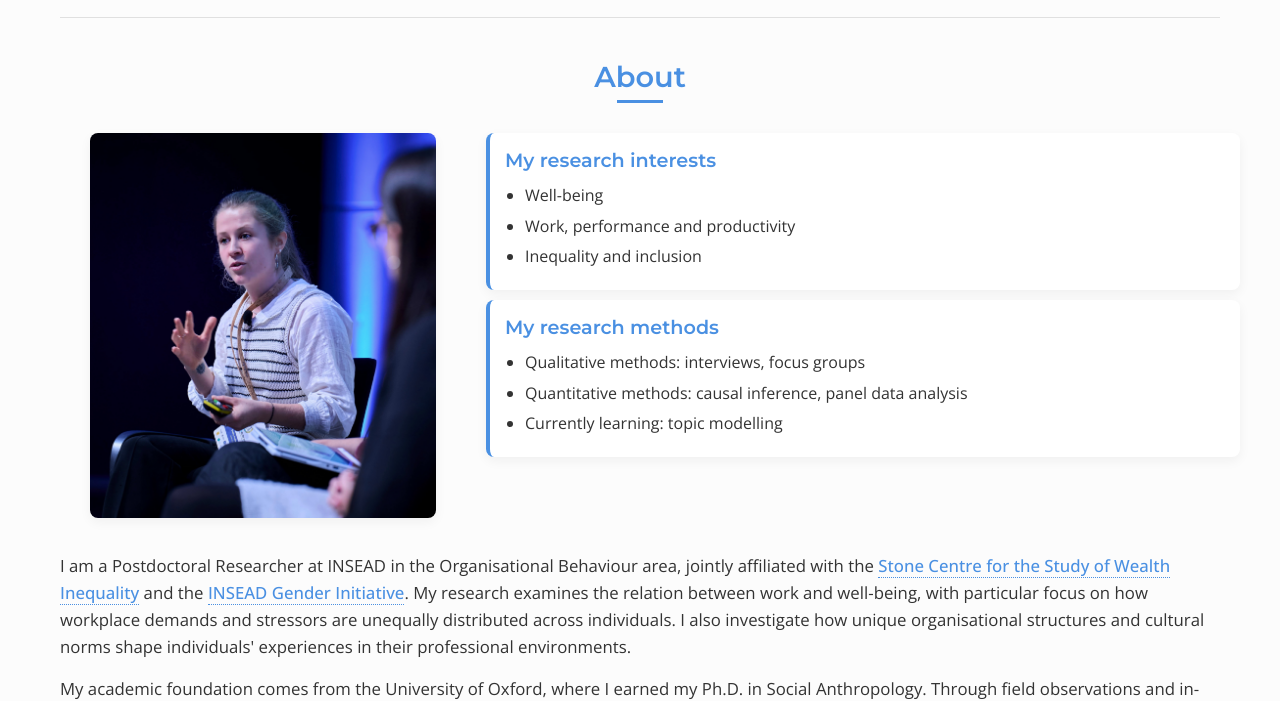
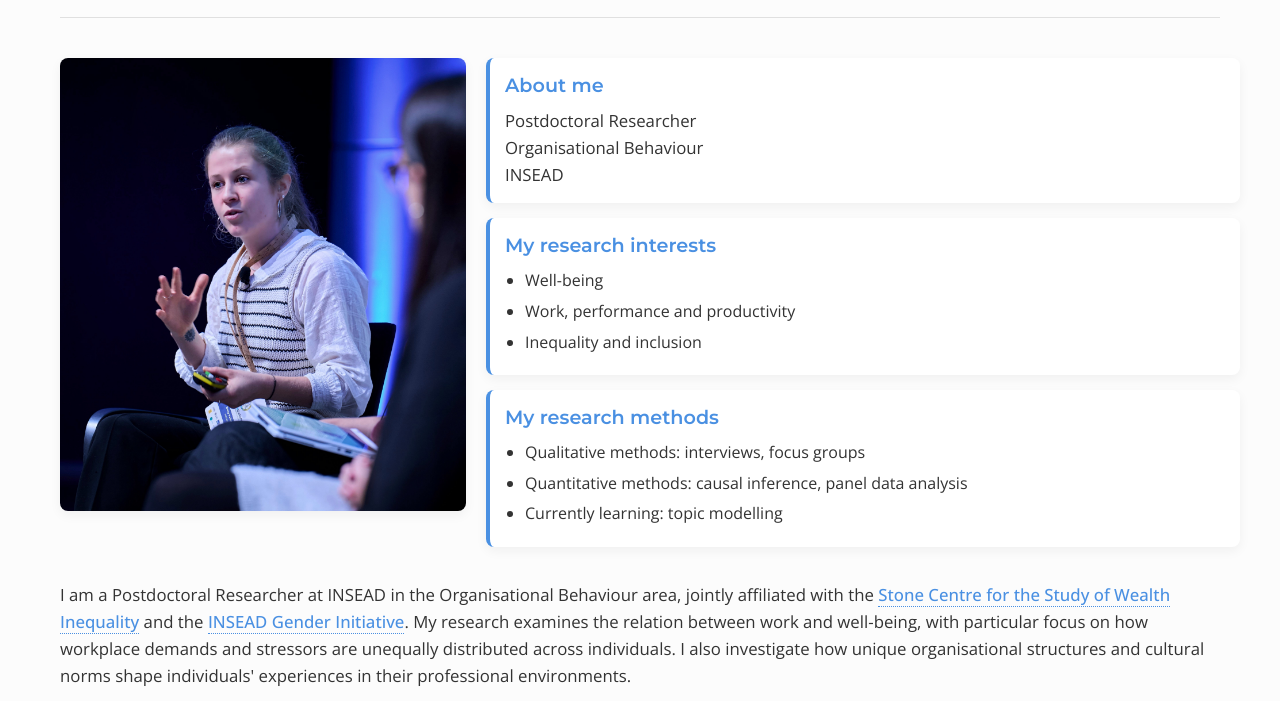
Before and after one commit to DPollenne96/daisypollenne, a plain HTML site: page index.html in a window 1280 px wide. Shown: the part 103-804 px from the top of the page. Drawn offline with nearby package versions, Linux system fonts and the light colour scheme.

Commit message:
Update index.html

```diff
--- a/index.html
+++ b/index.html
@@ -176,44 +176,20 @@
             gap: 20px;
         }
 
-        .bio-title {
-            margin-bottom: 10px;
-            text-align: center;
-        }
-
-        .bio-title h3 {
-            position: relative;
-            display: inline-block;
-            color: var(--primary-color);
-            font-size: 1.8em;
-            padding-bottom: 8px;
-        }
-
-        .bio-title h3:after {
-            content: '';
-            position: absolute;
-            width: 50%;
-            height: 3px;
-            background-color: var(--primary-color);
-            bottom: 0;
-            left: 25%;
-        }
-
         .bio-main-content {
             display: flex;
             gap: 20px;
         }
 
         .bio-left-column {
-            flex: 0 0 35%;  /* Reduced from 40% to 35% */
+            flex: 0 0 35%;
         }
 
         .bio-photo {
-            width: 85%;  /* Reduced from 100% to 85% */
+            width: 100%;
             border-radius: 8px;
             overflow: hidden;
             box-shadow: var(--box-shadow);
-            margin: 0 auto;  /* Center the photo */
         }
 
         .bio-photo img {
@@ -228,10 +204,11 @@
         }
 
         .bio-right-column {
-            flex: 0 0 65%;  /* Increased from 60% to 65% to match left column reduction */
+            flex: 0 0 65%;
             display: flex;
             flex-direction: column;
-            gap: 10px;
+            gap: 15px;
+            justify-content: space-between;
         }
 
         .bio-box {
@@ -241,6 +218,7 @@
             box-shadow: var(--box-shadow);
             transition: var(--transition);
             border-left: 4px solid var(--primary-color);
+            flex: 1;
         }
 
         .bio-box:hover {
@@ -262,6 +240,15 @@
 
         .bio-box li {
             margin-bottom: 5px;
+        }
+
+        .bio-position {
+            line-height: 1.6;
+        }
+
+        .bio-position p {
+            margin: 0;
+            font-size: 1.05em;
         }
 
         .about-text {
@@ -541,10 +528,6 @@
 
     <div id="bio" class="tab-content active">
         <div class="bio-container">
-            <div class="bio-title">
-                <h3>About</h3>
-            </div>
-
             <div class="bio-main-content">
                 <div class="bio-left-column">
                     <div class="bio-photo">
@@ -553,6 +536,15 @@
                 </div>
 
                 <div class="bio-right-column">
+                    <div class="bio-box">
+                        <h4>About me</h4>
+                        <div class="bio-position">
+                            <p>Postdoctoral Researcher</p>
+                            <p>Organisational Behaviour</p>
+                            <p>INSEAD</p>
+                        </div>
+                    </div>
+
                     <div class="bio-box">
                         <h4>My research interests</h4>
                         <ul>
```
